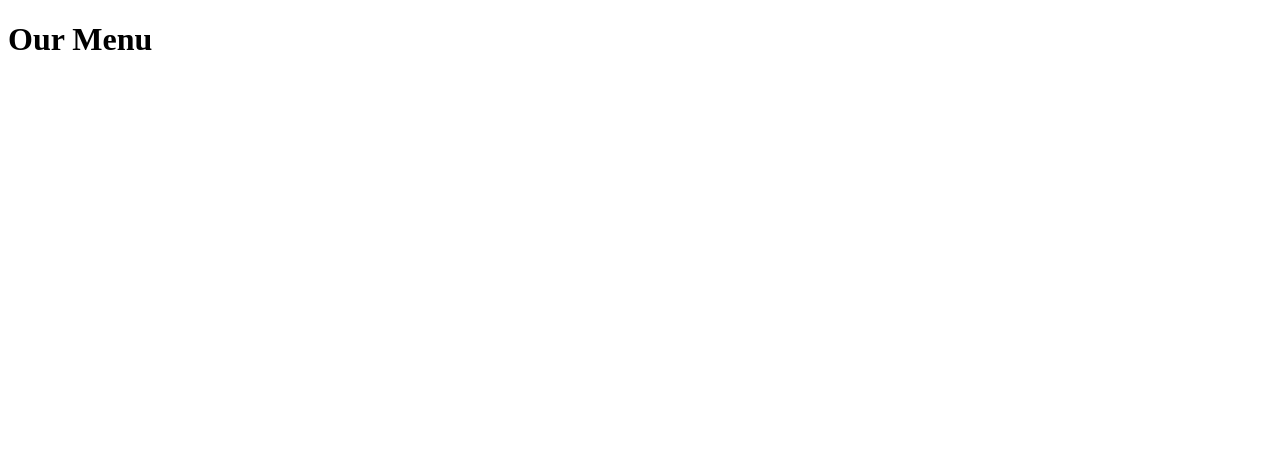
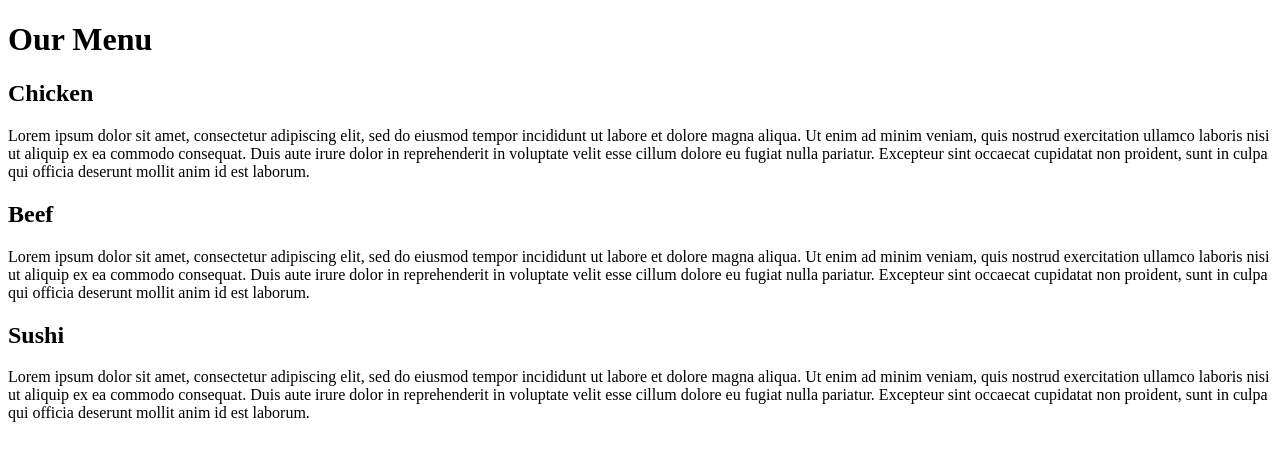
Before and after one commit to Davida-blaq/Cousera_Mod2, a plain HTML site: page module2_solution/index.html in a window 1280 px wide. Drawn offline with Linux system fonts and the light colour scheme.

Commit message:
Update index.html

```diff
--- a/module2_solution/index.html
+++ b/module2_solution/index.html
@@ -12,3 +12,21 @@
   <div>
     <h1> Our Menu </h1>
   </div>
+  <div>
+    <h2>Chicken</h2>
+    <p> Lorem ipsum dolor sit amet, consectetur adipiscing elit, sed do eiusmod tempor incididunt ut labore et dolore magna aliqua.
+      Ut enim ad minim veniam, quis nostrud exercitation ullamco laboris nisi ut aliquip ex ea commodo consequat. Duis aute irure dolor in reprehenderit in voluptate velit esse cillum dolore eu fugiat nulla pariatur.
+      Excepteur sint occaecat cupidatat non proident, sunt in culpa qui officia deserunt mollit anim id est laborum.</p>
+  </div>
+  <div>
+    <h2>Beef</h2>
+    <p>Lorem ipsum dolor sit amet, consectetur adipiscing elit, sed do eiusmod tempor incididunt ut labore et dolore magna aliqua.
+      Ut enim ad minim veniam, quis nostrud exercitation ullamco laboris nisi ut aliquip ex ea commodo consequat. Duis aute irure dolor in reprehenderit in voluptate velit esse cillum dolore eu fugiat nulla pariatur.
+      Excepteur sint occaecat cupidatat non proident, sunt in culpa qui officia deserunt mollit anim id est laborum.</p>
+  </div>
+  <div>
+    <h2>Sushi</h2>
+    <p> Lorem ipsum dolor sit amet, consectetur adipiscing elit, sed do
+      eiusmod tempor incididunt ut labore et dolore magna aliqua. Ut enim ad minim veniam, quis nostrud exercitation ullamco laboris nisi ut aliquip ex ea commodo consequat. Duis aute irure dolor in reprehenderit in voluptate velit esse cillum dolore eu fugiat nulla pariatur.
+      Excepteur sint occaecat cupidatat non proident, sunt in culpa qui officia deserunt mollit anim id est laborum.</p>
+  </div>
```
